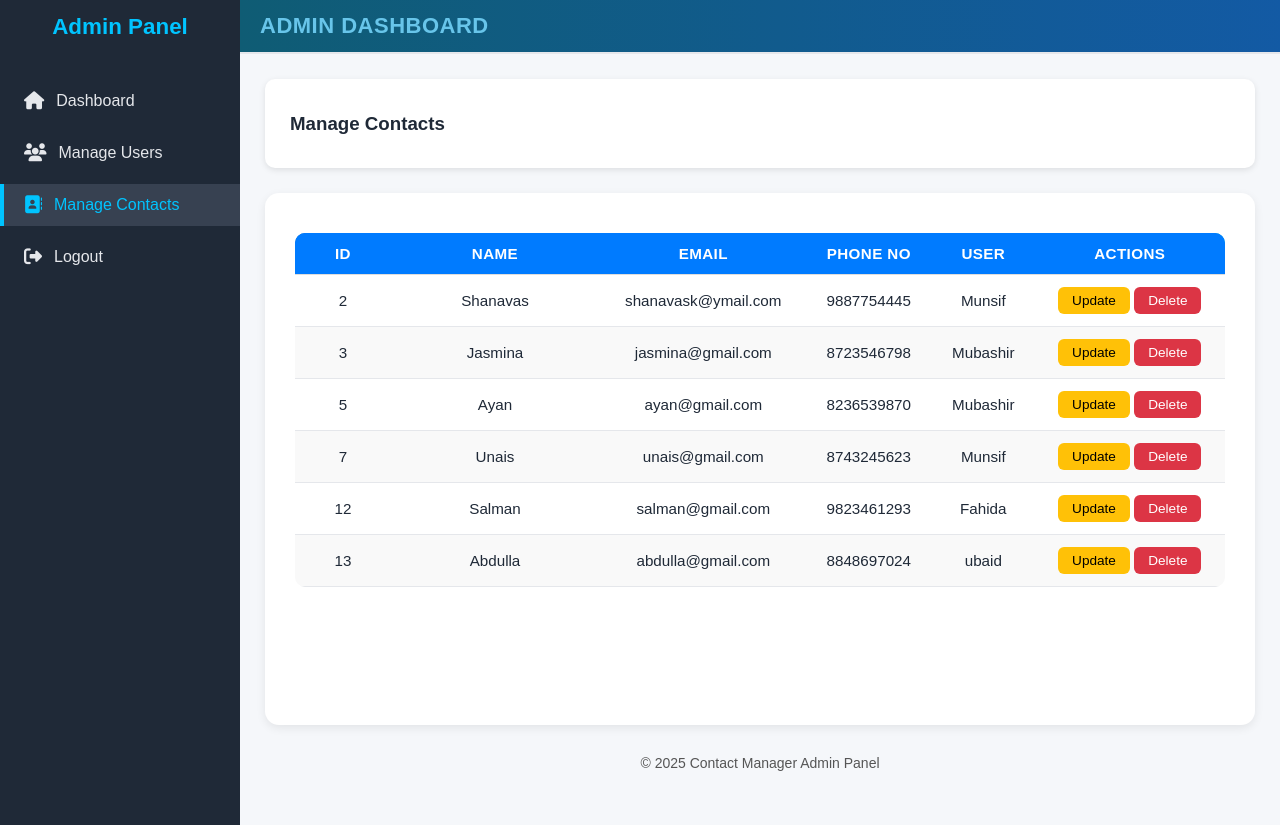
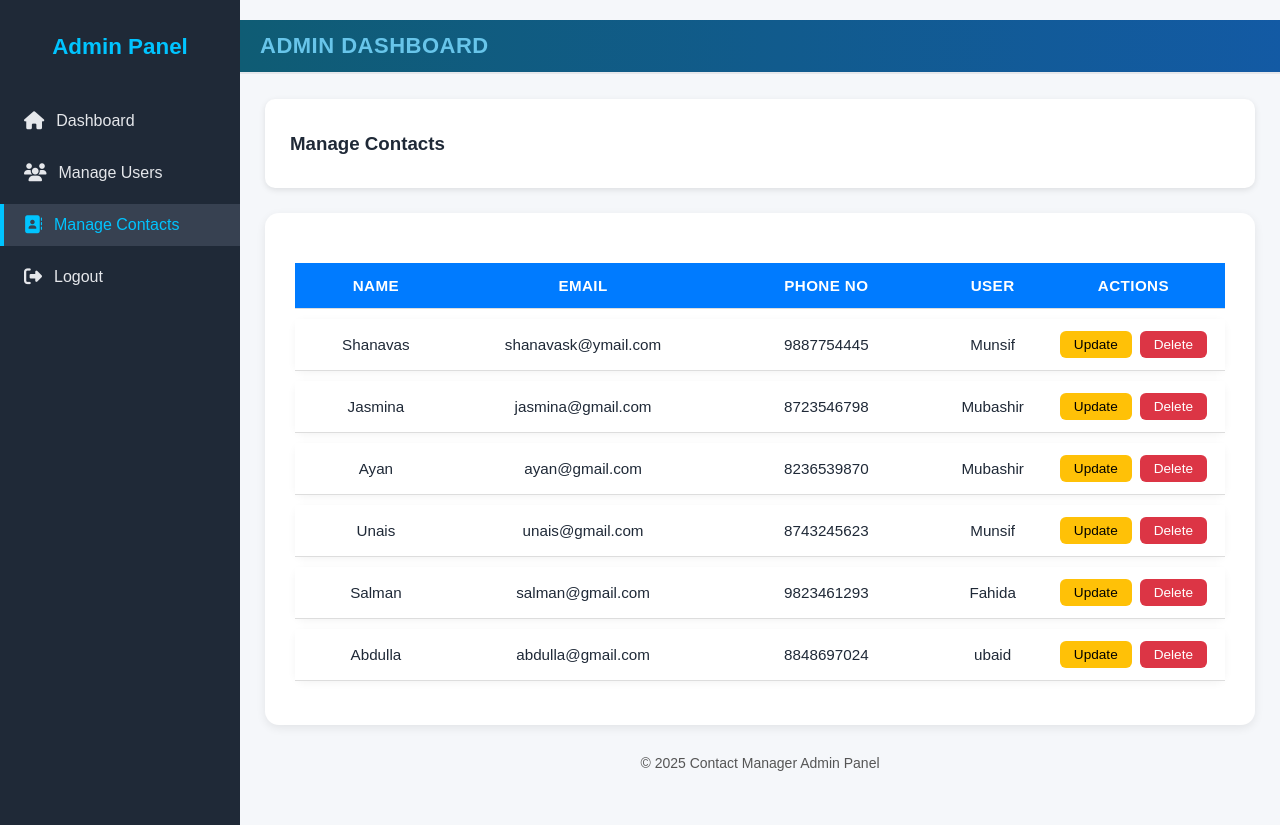
Before and after one commit to Muhsinakp123/Contact-Manager, a Django app: page /admin_contacts/ in a window 1280 px wide. Run offline with Django 5.2, Linux system fonts and the light colour scheme; a user stored in the database is signed in; data comes from the database, SQL or seed files in the repository; both versions use the stored data as it was after the commit; some libraries are stand-ins or nearby versions.

Commit message:
'over-over'

```diff
--- a/contact_manager/CM_app/static/css/admin.css
+++ b/contact_manager/CM_app/static/css/admin.css
@@ -3,7 +3,7 @@
   font-size: 22px;
   font-weight: 600;
   color: #68c5ea;
-  margin: 0 0 25px 0;
+  margin: 20px 0 25px 0;
   text-transform: uppercase;
   letter-spacing: 0.5px;
   background: linear-gradient(90deg, #0f5c74, #135aa6);
@@ -33,6 +33,7 @@
   display: flex;
   flex-direction: column;
   justify-content: start;
+  margin-top: 20px;
 }
 
 .sidebar h2 {
@@ -198,70 +199,64 @@
 /* Admin Table */
 .admin-table {
   width: 100%;
-  border-collapse: collapse;
+  border-collapse: separate;
+  border-spacing: 0 10px;
   margin-top: 15px;
   font-size: 0.95rem;
-  border-radius: 10px;
-  overflow: hidden;
 }
 
 /* Table Header */
 .admin-table thead {
-  background: linear-gradient(90deg, #1f78c9, #00b4d8);
+  background: linear-gradient(90deg, #0066cc, #00b4d8);
   color: #fff;
+}
+
+.admin-table th {
+  padding: 14px 18px;
+  text-align: center;
+  font-weight: 600;
+  letter-spacing: 0.4px;
   text-transform: uppercase;
 }
 
-.admin-table th {
-  padding: 13px 16px;
-  text-align: left;
-  font-weight: 600;
-  letter-spacing: 0.4px;
+/* Table Rows */
+.admin-table tbody tr {
+  background: #ffffff;
+  box-shadow: 0 2px 8px rgba(0, 0, 0, 0.05);
+  transition: all 0.2s ease;
+  border-radius: 10px;
+}
+
+.admin-table tbody tr:hover {
+  background-color: #f1f9ff;
+  transform: translateY(-2px);
+}
+
+/* Table Cells */
+.admin-table td {
+  padding: 12px 18px;
+  color: #1f2937;
+  text-align: center;
   vertical-align: middle;
 }
 
-/* Table Body */
-.admin-table td {
-  padding: 13px 16px;
-  border-bottom: 1px solid #e5e7eb;
-  color: #1f2937;
-  vertical-align: middle;
+/* Center and space action buttons nicely */
+.admin-table td.actions {
+  display: flex;
+  justify-content: center;
+  align-items: center;
+  gap: 8px;
 }
 
-/* Hover Row */
-.admin-table tbody tr {
-  transition: background-color 0.2s ease, transform 0.1s ease;
-}
-
-.admin-table tbody tr:hover {
-  background-color: #f9fafb;
-  transform: scale(1.01);
-}
-
-/* Empty State */
-.admin-table td[colspan] {
-  text-align: center;
-  color: #6b7280;
-  font-style: italic;
-  padding: 25px 0;
-}
-
-/* Buttons */
-.btn-update,
-.btn-delete {
-  display: inline-block;
+.btn-update {
+  background-color: #f59e0b;
+  color: white;
   padding: 6px 14px;
   border-radius: 6px;
   font-size: 0.85rem;
   font-weight: 500;
   text-decoration: none;
-  transition: all 0.25s ease;
-  color: #fff;
-}
-
-/* Update Button - Orange */
-.btn-update {
-  background-color: #f59e0b;
+  transition: 0.2s;
 }
 
 .btn-update:hover {
@@ -269,9 +264,15 @@
   transform: translateY(-2px);
 }
 
-/* Delete Button - Red */
 .btn-delete {
   background-color: #ef4444;
+  color: white;
+  padding: 6px 14px;
+  border-radius: 6px;
+  font-size: 0.85rem;
+  font-weight: 500;
+  text-decoration: none;
+  transition: 0.2s;
 }
 
 .btn-delete:hover {
@@ -279,89 +280,20 @@
   transform: translateY(-2px);
 }
 
-/* Action Cell */
-.admin-table td:last-child {
-  text-align: center;
-  white-space: nowrap;
-}
 
 
-/* === Final Table Alignment Fix === */
-.admin-table {
-  width: 100%;
-  border-collapse: collapse; /* ensures cells share borders */
-  table-layout: fixed;       /* keeps columns equal and aligned */
-}
-
-.admin-table th,
-.admin-table td {
-  padding: 12px 16px;
-  text-align: center;
-  vertical-align: middle;
-  word-wrap: break-word;
-}
-
-/* Remove any weird extra spacing */
-.admin-table thead tr {
-  height: auto;
-}
-
-.admin-table tbody tr td:first-child,
-.admin-table thead tr th:first-child {
-  padding-left: 18px; /* keeps first column perfectly aligned */
-}
-
-/* === Column Width Adjustment === */
-.admin-table th:first-child,
-.admin-table td:first-child {
-  width: 60px;               /* make ID column compact */
-  text-align: center;        /* keep IDs nicely centered */
+/* === Column Widths for Balance === */
+.admin-table th:nth-child(1),
+.admin-table td:nth-child(1) {
+  width: 25%;
 }
 
 .admin-table th:nth-child(2),
 .admin-table td:nth-child(2) {
-  width: 180px;              /* example: Name column slightly wider */
+  width: 35%;
 }
 
-/* Adjust if you want tighter spacing overall */
-.admin-table {
-  table-layout: auto;        /* allow flexible column sizing again */
+.admin-table th:nth-child(3),
+.admin-table td:nth-child(3) {
+  width: 40%;
 }
-
-
-/* Responsive Table */
-@media (max-width: 768px) {
-  .admin-table thead {
-    display: none;
-  }
-
-  .admin-table,
-  .admin-table tbody,
-  .admin-table tr,
-  .admin-table td {
-    display: block;
-    width: 100%;
-  }
-
-  .admin-table tr {
-    margin-bottom: 15px;
-    border-radius: 10px;
-    background-color: #fff;
-    box-shadow: 0 2px 6px rgba(0,0,0,0.08);
-    padding: 10px;
-  }
-
-  .admin-table td {
-    border-bottom: none;
-    display: flex;
-    justify-content: space-between;
-    padding: 10px;
-    font-size: 0.9rem;
-  }
-
-  .admin-table td::before {
-    content: attr(data-label);
-    font-weight: 600;
-    color: #374151;
-  }
-}
--- a/contact_manager/CM_app/templates/admin dashboard/contact_list.html
+++ b/contact_manager/CM_app/templates/admin dashboard/contact_list.html
@@ -26,10 +26,9 @@
       <table class="admin-table">
         <thead>
           <tr>
-            <th>ID</th>
             <th>Name</th>
             <th>Email</th>
-            <th>Phone No</th> <!-- ✅ Added -->
+            <th>Phone No</th>
             <th>User</th>
             <th>Actions</th>
           </tr>
@@ -37,18 +36,17 @@
         <tbody>
           {% for contact in contacts %}
           <tr>
-            <td>{{ contact.id }}</td>
             <td>{{ contact.name }}</td>
             <td>{{ contact.email }}</td>
-            <td>{{ contact.phone|default:"—" }}</td> <!-- ✅ Added -->
+            <td>{{ contact.phone|default:"—" }}</td>
             <td>{{ contact.owner.username }}</td>
-            <td>
+            <td class="actions">
               <a href="{% url 'update_contact' contact.id %}" class="btn-update">Update</a>
               <a href="{% url 'delete_contact_admin' contact.id %}" onclick="return confirm('Delete this contact?')" class="btn-delete">Delete</a>
             </td>
           </tr>
           {% empty %}
-          <tr><td colspan="6">No contacts found.</td></tr> <!-- ✅ Adjusted colspan -->
+          <tr><td colspan="6">No contacts found.</td></tr>
           {% endfor %}
         </tbody>
       </table>
--- a/contact_manager/CM_app/templates/admin dashboard/users_list.html
+++ b/contact_manager/CM_app/templates/admin dashboard/users_list.html
@@ -26,7 +26,6 @@
       <table class="admin-table">
         <thead>
           <tr>
-            <th>ID</th>
             <th>Username</th>
             <th>Email</th>
             <th>Actions</th>
@@ -36,7 +35,6 @@
          <tbody>
   {% for user in users %}
   <tr>
-    <td>{{ user.id }}</td>
     <td>{{ user.username }}</td>
     <td>{{ user.email }}</td>
     <td>
```
Also changed, not shown: contact_manager/db.sqlite3.
